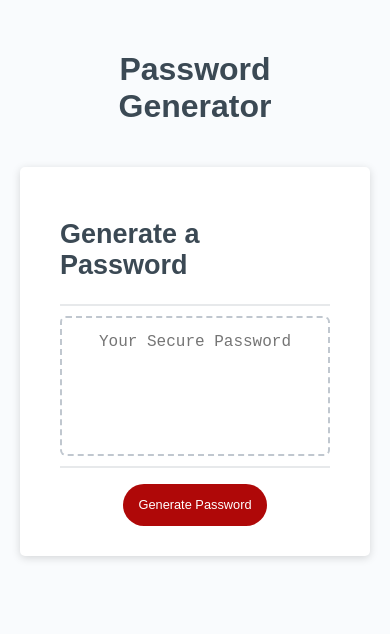
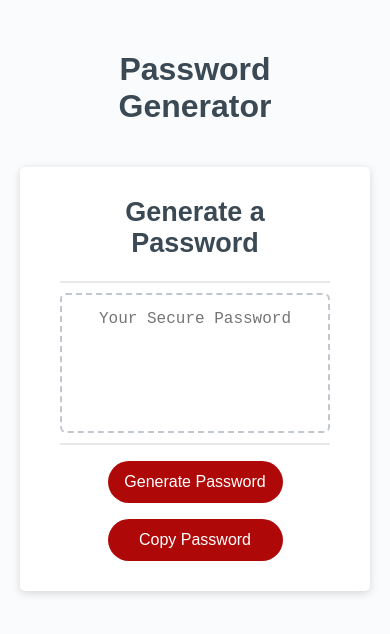
Before and after one commit to stevecalla/generate-password, a plain HTML site: page index.html in a window 390 px wide. Drawn offline with Linux system fonts and the light colour scheme.

Commit message:
Add button and adjust mobile responsive

```diff
--- a/index.html
+++ b/index.html
@@ -27,6 +27,7 @@
         </div>
         <div class="card-footer">
           <button id="generate" class="btn">Generate Password</button>
+          <button id="copy" class="btn">Copy Password</button>
         </div>
       </div>
     </div>
--- a/style.css
+++ b/style.css
@@ -86,6 +86,7 @@ header {
   padding: 14px 34px;
   text-align: center;
   cursor: pointer;
+  width: 265px;
 }
 
 button[disabled] {
@@ -122,11 +123,17 @@ button[disabled] {
   background-color: yellow;
 }
 
-@media (max-width: 690px) {
+@media (max-width: 750px) {
+  h2 {
+    margin-top: 0px;
+    text-align: center;
+  }
+
   .btn {
     font-size: 1rem;
     margin: 16px 0px 0px 0px;
     padding: 10px 15px;
+    width: 190px;
   }
 
   #password {
@@ -136,6 +143,7 @@ button[disabled] {
 
 @media (max-width: 500px) {
   .btn {
-    font-size: 0.8rem;
+    /* font-size: 0.8rem; */
+    width: 175px;
   }
 }
```
